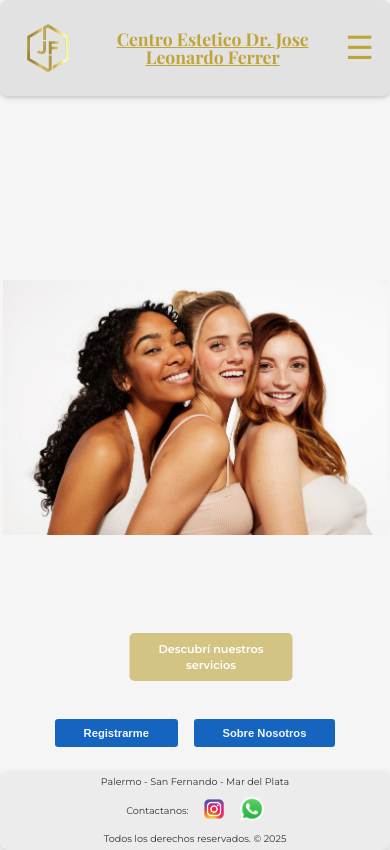
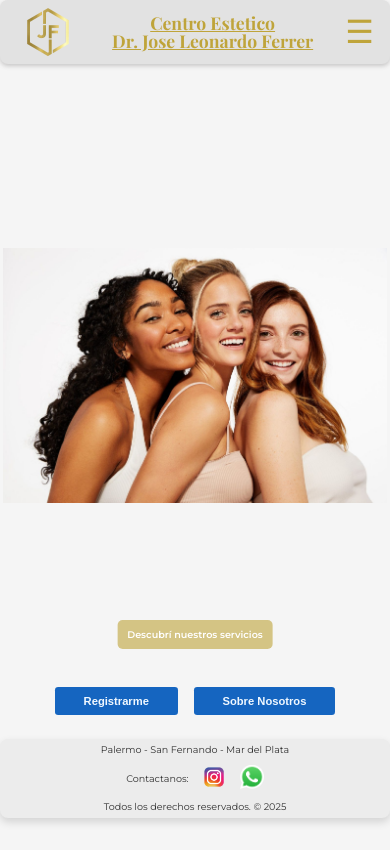
Before and after one commit to Orlando3486/Centro-Estetico-Dr.-Jose-Leonardo-Ferrer, a React (Vite) app in the folder front/vite-project/: page / in a window 390 px wide. Built offline with nearby package versions, Linux system fonts and the light colour scheme; no server answers.

Commit message:
Correcciones de estilos en nav de inicio y sobre nosotros

```diff
--- a/front/vite-project/src/components/NavBarInicio.jsx
+++ b/front/vite-project/src/components/NavBarInicio.jsx
@@ -21,7 +21,8 @@ export const NavBarInicio = () => {
       <Logo />
 
       <h1 className={styles.nombre_estetica}>
-        Centro Estetico Dr. Jose Leonardo Ferrer
+        Centro Estetico <br className={styles.mobile_break} /> Dr. Jose Leonardo
+        Ferrer
       </h1>
 
       {/* BOTON HAMBURGUESA */}
--- a/front/vite-project/src/styles/AboutUs.module.css
+++ b/front/vite-project/src/styles/AboutUs.module.css
@@ -74,7 +74,7 @@ h2 {
 }
 
 .valores {
-  margin-top: 3rem;
+  margin-top: 2rem;
   display: grid;
   grid-template-columns: repeat(3, 1fr);
   gap: 2rem;
@@ -88,6 +88,7 @@ h2 {
 }
 
 .card h3 {
+  font-size: 1.1rem;
   font-weight: bold;
   color: #bfa43a;
 }
--- a/front/vite-project/src/styles/Carousel.module.css
+++ b/front/vite-project/src/styles/Carousel.module.css
@@ -64,6 +64,9 @@
   }
 
   .text {
-    font-size: 0.7rem;
+    font-size: 0.6rem;
+    margin: 0rem;
+    margin-bottom: 1rem;
+    padding: 0.4rem 0.6rem;
   }
 }
--- a/front/vite-project/src/styles/NavBarInicio.module.css
+++ b/front/vite-project/src/styles/NavBarInicio.module.css
@@ -1,8 +1,8 @@
 .header {
   display: flex;
   align-items: center;
-  justify-content: space-between;
-  padding: 1rem;
+  justify-content: space-around;
+  /* padding: 0.5rem; */
   background-color: #e2e2e2;
   box-shadow: 0 2px 4px rgba(95, 94, 94, 0.3);
   border-radius: 0.5rem;
@@ -58,6 +58,10 @@
   cursor: pointer;
 }
 
+.mobile_break {
+  display: none;
+}
+
 @media (max-width: 768px) {
   .nombre_estetica {
     font-size: 1.1rem;
@@ -69,9 +73,8 @@
   }
 
   .link {
-    font-size: 0.8rem;
-    font-weight: bold;
-    text-decoration: none;
+    font-size: 0.9rem;
+    font-weight: 700;
   }
 
   .hamburguesa {
@@ -81,7 +84,7 @@
 
   .contenedor {
     position: absolute;
-    top: 100px;
+    top: 68px;
     right: 0;
     width: 30%;
     background: #e2e2e2;
@@ -104,8 +107,8 @@
     justify-content: center;
     align-items: center;
     text-align: center;
-    color: #bfa43a;
-    text-decoration: underline;
+    color: #414141;
+    text-decoration: none;
   }
 
   .activo {
@@ -113,4 +116,8 @@
     opacity: 1;
     pointer-events: auto;
   }
+
+  .mobile_break {
+    display: block;
+  }
 }
```
